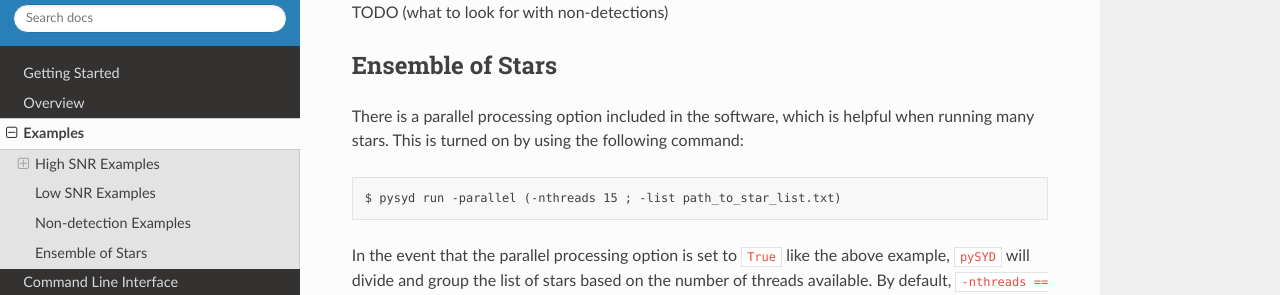
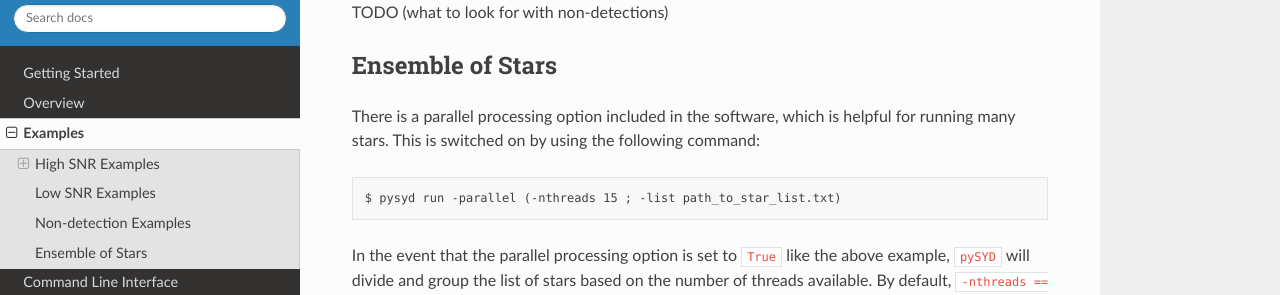
Before and after one commit to ashleychontos/pySYD, a Sphinx documentation site: the page built from docs/examples.rst, in a window 1280 px wide and 900 px high, scrolled down 5177 px. Shown: the part 216-511 px from the top of the window. Built offline with Sphinx 7.4.7 and the Read the Docs theme 2.0.0, drawn with Linux system fonts in a browser that asks for light colours.

Commit message:
Update examples.rst

```diff
--- a/docs/examples.rst
+++ b/docs/examples.rst
@@ -103,8 +103,8 @@ TODO (what to look for with non-detections)
 Ensemble of Stars
 *****************
 
-There is a parallel processing option included in the software, which is helpful when
-running many stars. This is turned on by using the following command:
+There is a parallel processing option included in the software, which is helpful for
+running many stars. This is switched on by using the following command:
 
 .. code-block::
 
```
